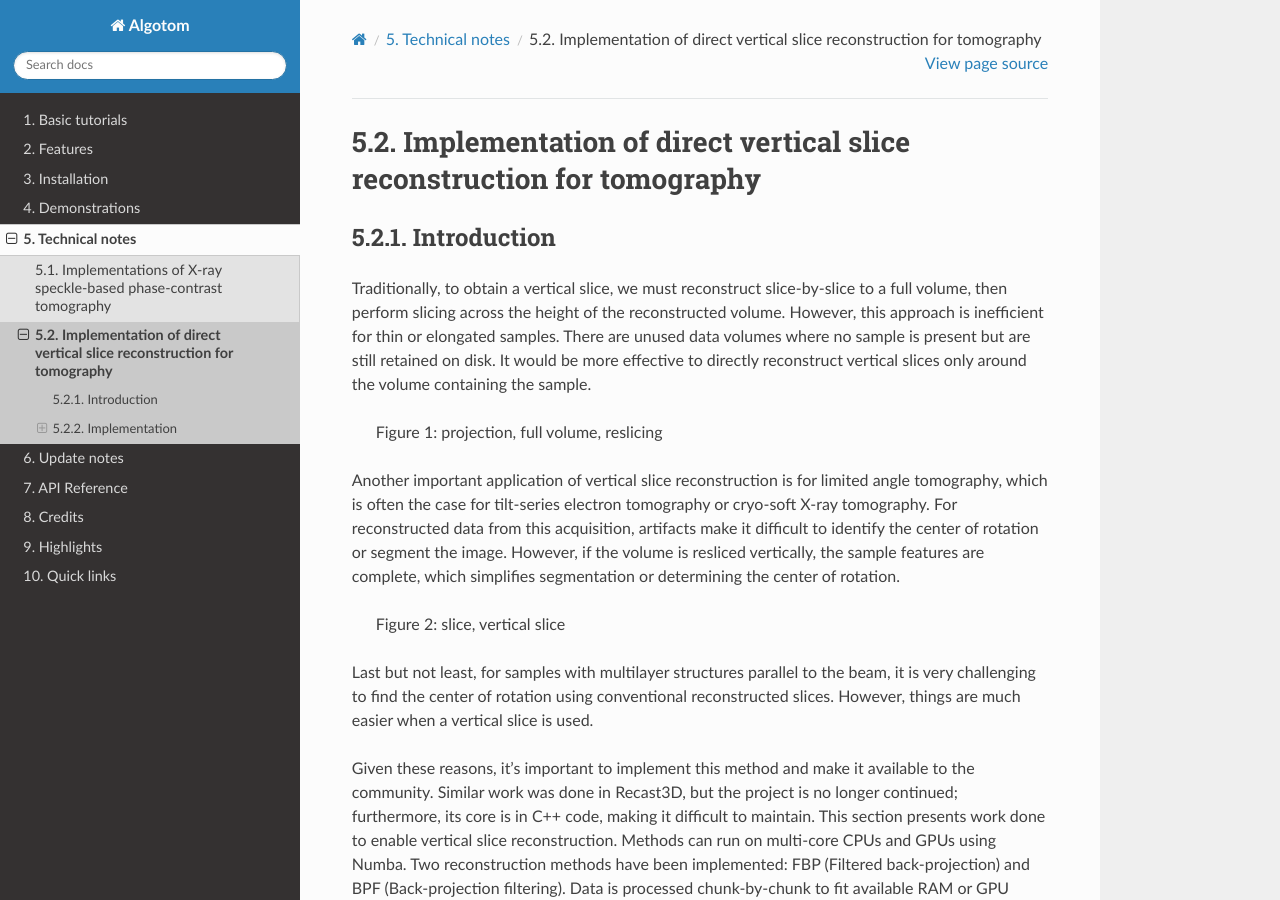
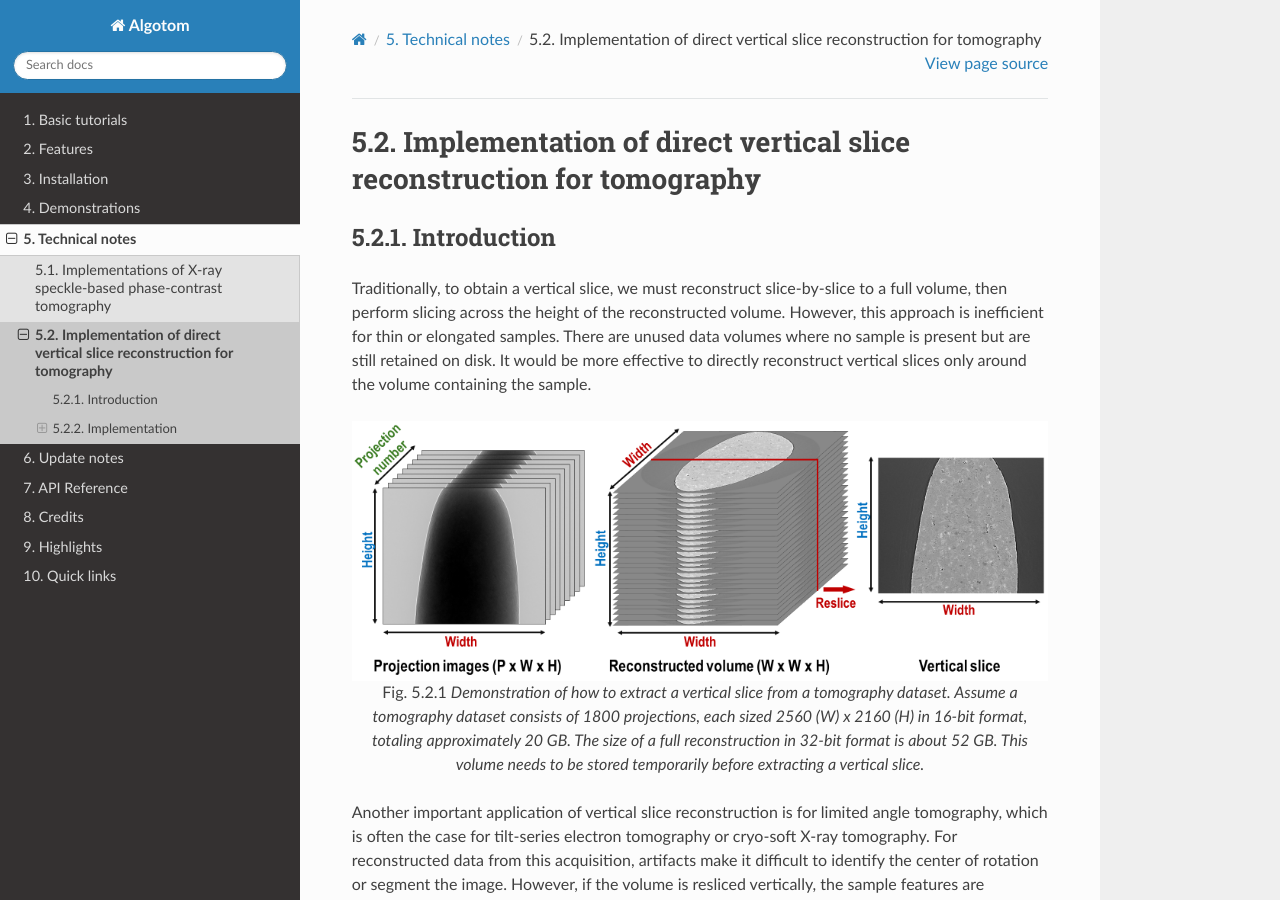
Before and after one commit to algotom/algotom, a Sphinx documentation site: the page built from docs/source/toc/section5/section5_2.rst, in a window 1280 px wide and 900 px high. Built offline with Sphinx 7.4.7 and the Read the Docs theme 2.0.0, drawn with Linux system fonts in a browser that asks for light colours.

Commit message:
Add section 5.2, direct vertical slice reconstruction

```diff
--- a/docs/source/toc/section5/section5_2.rst
+++ b/docs/source/toc/section5/section5_2.rst
@@ -1,4 +1,4 @@
-.. _section5_1:
+.. _section5_2:
 
 Implementation of direct vertical slice reconstruction for tomography
 =====================================================================
@@ -11,7 +11,16 @@ across the height of the reconstructed volume. However, this approach is ineffic
 There are unused data volumes where no sample is present but are still retained on disk. It would be more effective to
 directly reconstruct vertical slices only around the volume containing the sample.
 
-    Figure 1: projection, full volume, reslicing
+.. figure:: section5_2/figs/fig_5_2_1.png
+    :name: fig_5_2_1
+    :figwidth: 100 %
+    :align: center
+    :figclass: align-center
+
+    Demonstration of how to extract a vertical slice from a tomography dataset. Assume a tomography dataset consists
+    of 1800 projections, each sized 2560 (W) x 2160 (H) in 16-bit format, totaling approximately 20 GB. The size of
+    a full reconstruction in 32-bit format is about 52 GB. This volume needs to be stored temporarily before
+    extracting a vertical slice.
 
 Another important application of vertical slice reconstruction is for limited angle tomography, which is often the case
 for tilt-series electron tomography or cryo-soft X-ray tomography. For reconstructed data from this acquisition,
```
Also changed, not shown: docs/source/toc/section5/section5_2/figs/fig_5_2_1.png (added).
